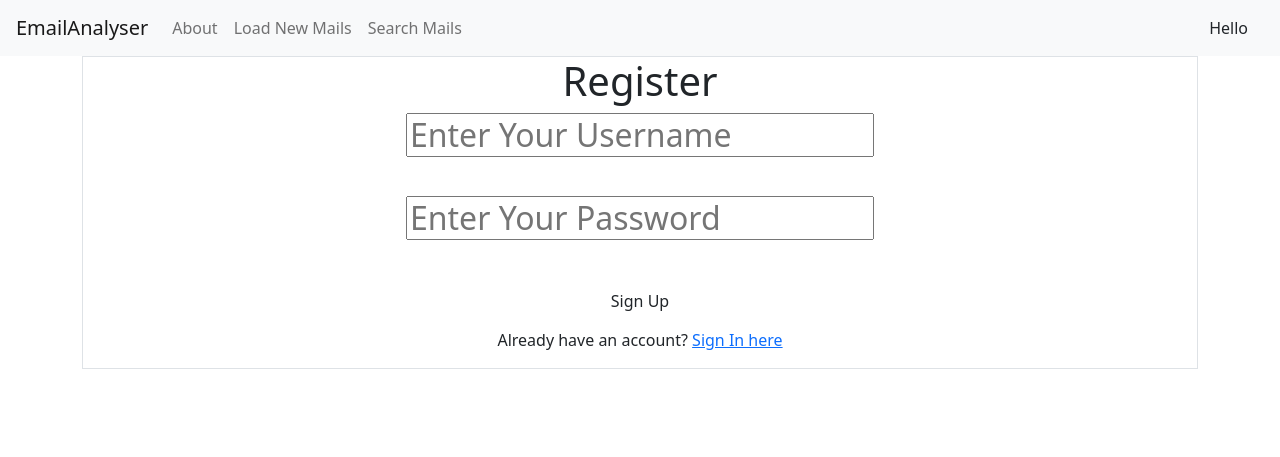
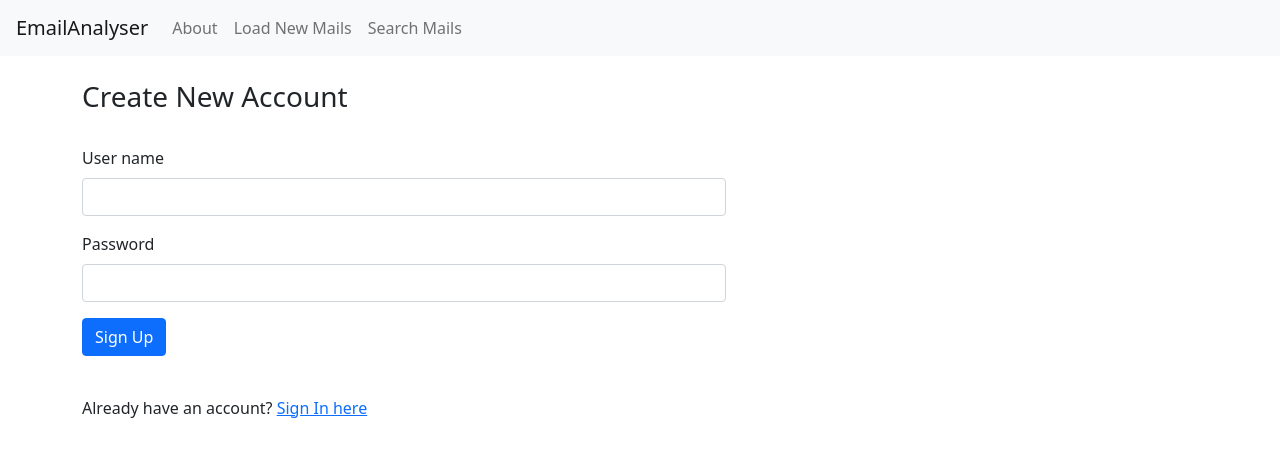
Before and after one commit to yileiCao/email-analyser, a Flask app: page /register in a window 1280 px wide. Shown: the top 457 px of the page. Run offline with Flask 3, Linux system fonts and the light colour scheme; some libraries are stand-ins or nearby versions.

Commit message:
redesign login page and register page

```diff
--- a/src/templates/base.html
+++ b/src/templates/base.html
@@ -31,8 +31,8 @@
             </li>
             </ul>
         </div>
+          {% if session.username %}
           <a class="nav-link disabled" aria-disabled="true">Hello {{ session.username }}</a>
-          {% if session.username %}
           <a class="nav-link" href="{{url_for('logout')}}" id="logoutBtn">
               <button class="btn btn-danger" onclick="return confirm('Are you sure to logout?')">Logout</button></a>
           {% endif %}
--- a/src/templates/register.html
+++ b/src/templates/register.html
@@ -1,20 +1,26 @@
 {% extends 'base.html' %}
 
 {% block content %}
-<div align="center">
-  <div align="center" class="border">
-     <div class="header">
-        <h1 class="word">Register</h1>
-     </div>
-    <h2 class="word">
-        <form action="{{ url_for('register') }}" method="post">
-          <div class="msg">{{ msg }}</div>
-            <input id="username" name="username" type="text" placeholder="Enter Your Username" class="textbox"/></br></br>
-            <input id="password" name="password" type="password" placeholder="Enter Your Password" class="textbox"/></br></br>
-            <input type="submit" class="btn" value="Sign Up"></br>
+<div>
+    <br>
+    <h3>Create New Account</h3>
+    <br>
+    <div>
+        <form class="row g-3"  action="{{ url_for('register') }}" method="post">
+            <div class="col-7">
+                <label for="InputUsername" class="form-label">User name</label>
+                <input type="text" class="form-control" id="InputUsername" name="username">
+            </div>
+            <div class="col-7">
+                <label for="InputPassword1" class="form-label">Password</label>
+                <input type="password" class="form-control" id="InputPassword1" name="password">
+            </div>
+            <div class="form-group">
+                <button type="submit" class="btn btn-primary">Sign Up</button>
+            </div>
         </form>
-    </h2>
-    <p class="bottom">Already have an account?  <a class="bottom" href="{{url_for('login')}}"> Sign In here</a></p>
-  </div>
+        <br>
+        <p class="bottom">Already have an account?  <a class="bottom" href="{{url_for('login')}}"> Sign In here</a></p>
+    </div>
 </div>
 {% endblock %}
```
Also changed, not shown: src/templates/login.html (+12 -6 lines).
